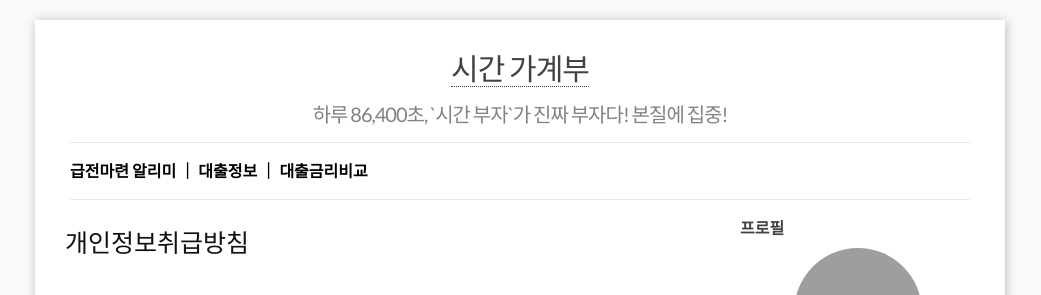
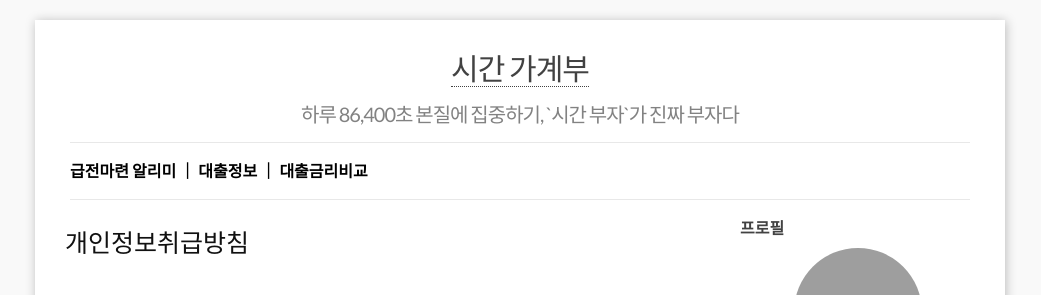
Before and after one commit to leevra/self-management.leeseungju.com, a Jekyll site: the page built from privacy.md, in a window 1280 px wide. Shown: the top 295 px of the page, without its empty margins (120-1161 px from the left). Built offline with Jekyll 4.4.1, drawn with Linux system fonts in a browser that asks for light colours; grey boxes are pictures that could not be loaded.

Commit message:
Update _config.yml

```diff
--- a/_config.yml
+++ b/_config.yml
@@ -1,6 +1,6 @@
 ### Site info:
 title: 시간 가계부
-tagline: 하루 86,400초, `시간 부자`가 진짜 부자다! 본질에 집중!
+tagline: 하루 86,400초 본질에 집중하기, `시간 부자`가 진짜 부자다
 author: 관리자
 email: help@leeseungju.com
 description: "노인은 황무지에 쇠꼬챙이로 구멍을 파더니 정성스럽게 도토리를 심고 있었습니다. 노인은 그렇게 비가 오나 눈이 오나 매일 100개의 도토리를 심는 노력을 3년째 계속하고 있었습니다. 1차세계대전을 참전한 후 10년이 지난 시점에 이 청년은 문득 노인을 생각해 내고 그 황무지를 찾았습니다. 놀랍게도 그곳은 노인이 심은 도토리가 자라 숲이 되어 있었습니다." # You can edit this line in _config.yml. It will appear in your document head meta and in your feed.xml site description
```
